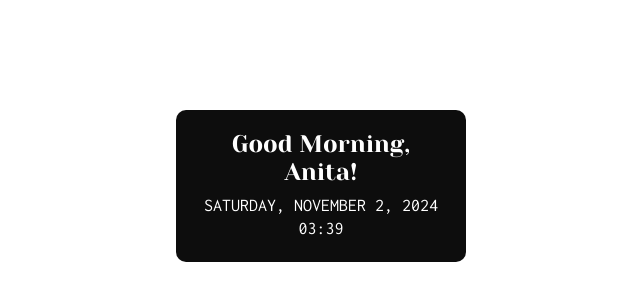
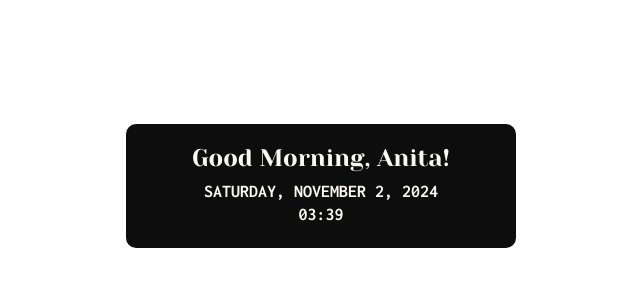
Before and after one commit to artistic12/Greeting-Widget, a plain HTML site: page index.html in a window 1280 px wide. Shown: the part 214-514 px from the top of the page, without its empty margins (319-959 px from the left). Drawn offline with Linux system fonts and the light colour scheme.

Commit message:
Update style.css

```diff
--- a/style.css
+++ b/style.css
@@ -12,11 +12,11 @@ body {
 /* Greeting Box Styling */
 .greeting-box {
   background-color: #0D0D0D;
-  color: white;
+  color: #f9f8f3; /* Updated font color */
   padding: 20px;
   border-radius: 10px;
   text-align: center;
-  width: 250px;
+  width: 350px; /* Increased width for a longer box */
   font-family: 'Inconsolata', monospace;
 }
 
@@ -31,6 +31,8 @@ body {
 /* Date and Time Styling */
 .greeting-date, .greeting-time {
   font-size: 18px;
+  font-weight: bold; /* Set Inconsolata to bold */
   margin: 5px 0;
   text-transform: uppercase;
+  color: #f9f8f3; /* Updated font color */
 }
```
